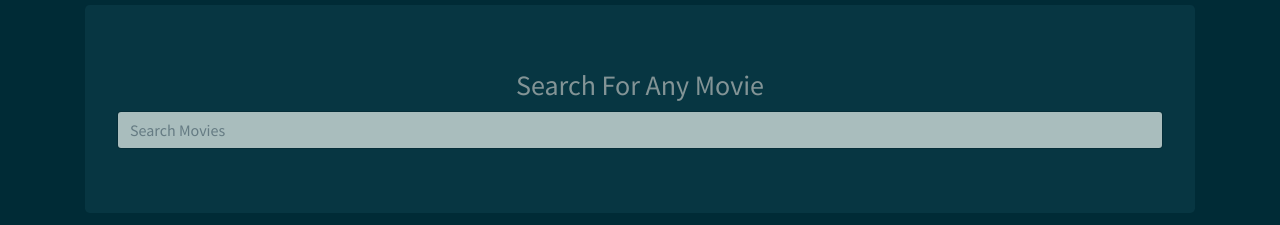
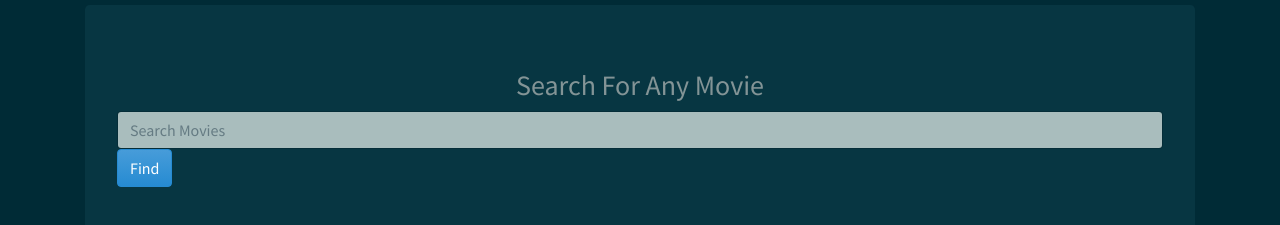
Before and after one commit to Anuradha2018/JSprojects, a plain HTML site: page movieFinderApp/index.html in a window 1280 px wide. Shown: the part 51-276 px from the top of the page. Drawn offline with nearby package versions, Linux system fonts and the light colour scheme.

Commit message:
A Submit button added

```diff
--- a/movieFinderApp/index.html
+++ b/movieFinderApp/index.html
@@ -20,8 +20,9 @@
     <div class="container">
         <div class="jumbotron">
             <h3 class="text-center">Search For Any Movie</h3>
-            <form id="searchForm">
+            <form>
                 <input type="text" class="form-control" id="searchText" placeholder="Search Movies">
+                <button type="button" id ="searchForm" class="btn btn-info">Find</button>
             </form>
         </div>
     </div>
--- a/movieFinderApp/main.js
+++ b/movieFinderApp/main.js
@@ -1,5 +1,5 @@
 $(document).ready(() => {
-    $('#searchForm').on('submit', (e) => {
+    $('#searchForm').click('submit', (e) => {
       let searchText = $('#searchText').val();
       getMovies(searchText);
       e.preventDefault();
```
